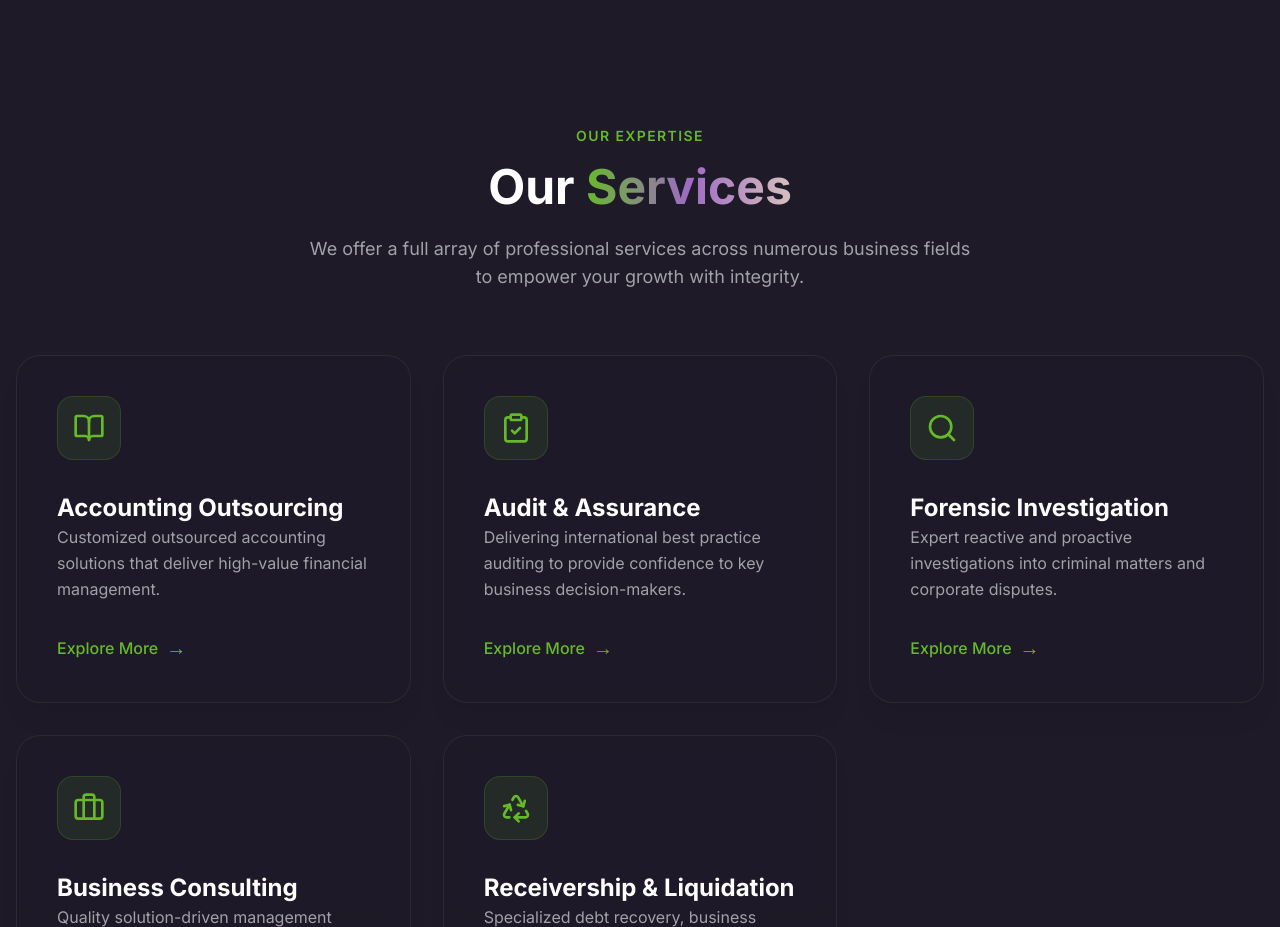
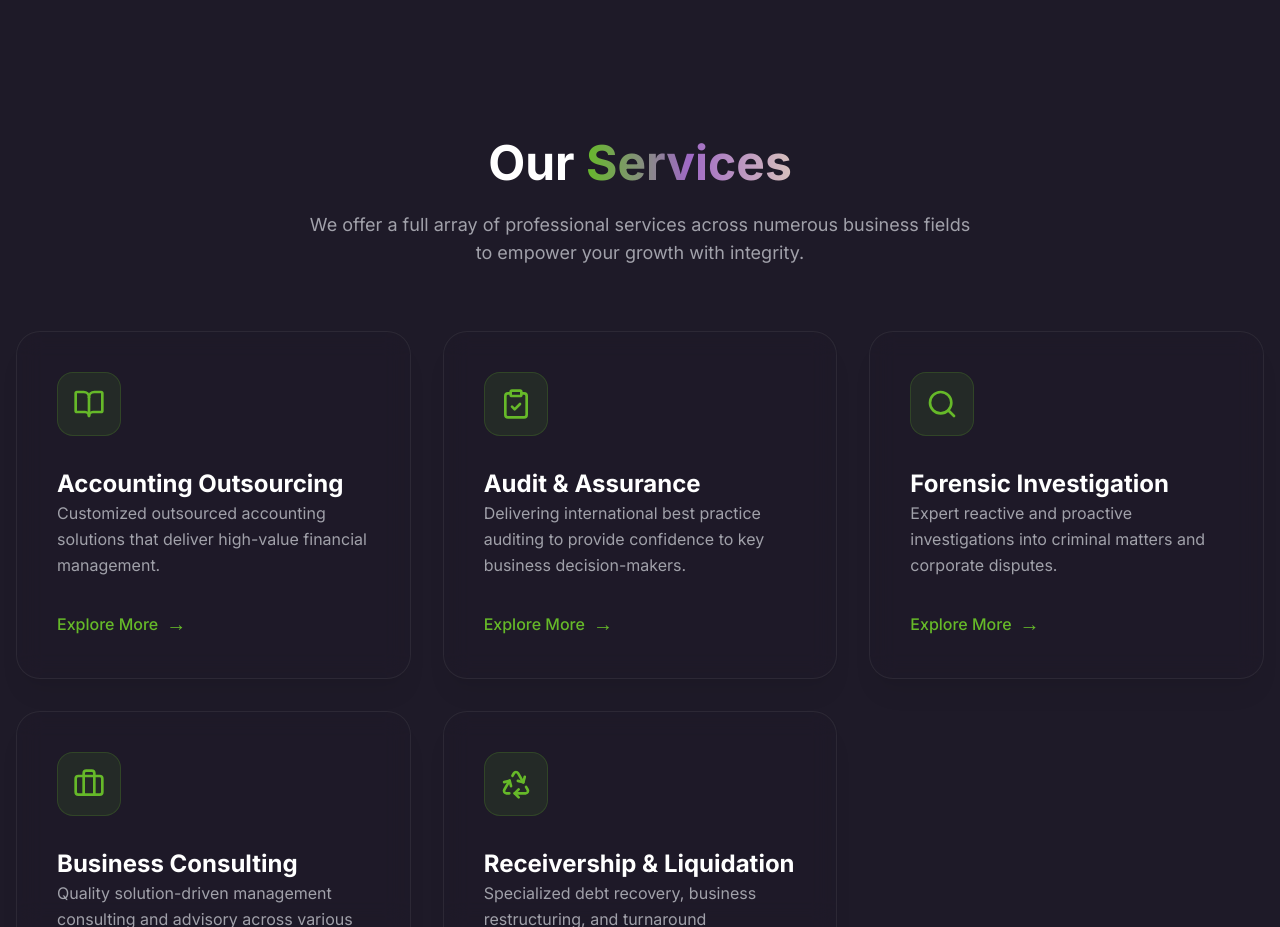
Before and after one commit to johnilizy17/tac, a Next.js app: page / in a window 1280 px wide. Shown: the part 5500-6427 px from the top of the page. Built offline with nearby package versions, Linux system fonts and the light colour scheme.

Commit message:
experter

```diff
--- a/app/components/ServicesSection.tsx
+++ b/app/components/ServicesSection.tsx
@@ -42,14 +42,6 @@ export default function ServicesSection() {
         <section id="services" className="py-24 relative bg-background">
             <div className="max-w-7xl mx-auto px-4 relative z-10">
                 <div className="text-center mb-16">
-                    <motion.span
-                        initial={{ opacity: 0, y: 20 }}
-                        whileInView={{ opacity: 1, y: 0 }}
-                        viewport={{ once: true }}
-                        className="text-tac-brand font-semibold tracking-widest uppercase text-sm"
-                    >
-                        Our Expertise
-                    </motion.span>
                     <motion.h2
                         initial={{ opacity: 0, y: 20 }}
                         whileInView={{ opacity: 1, y: 0 }}
```
